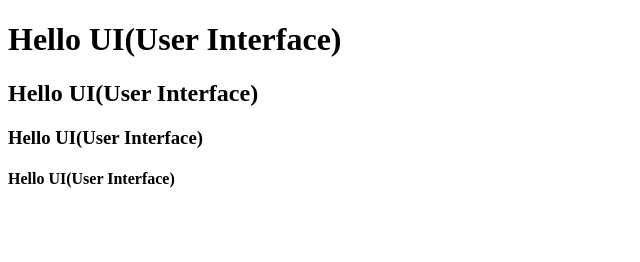
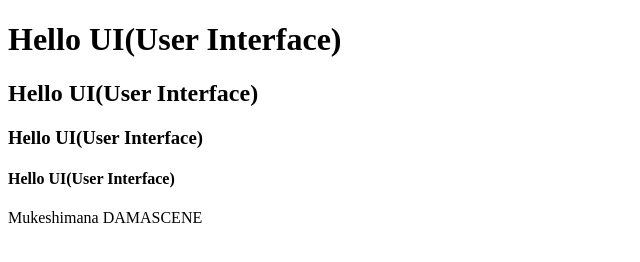
Before and after one commit to DAMASCENE-Muke/MK-UI.github.io, a plain HTML site: page index.html in a window 1280 px wide. Shown: the whole page, without its empty margins (0-640 px from the left). Drawn offline with Linux system fonts and the light colour scheme.

Commit message:
Update index.html

```diff
--- a/index.html
+++ b/index.html
@@ -16,5 +16,9 @@
 <h4>Hello UI(User Interface)</h4>
 
 
+
+<p>Mukeshimana DAMASCENE</p>
+
+
 </body>
 </html>
```
